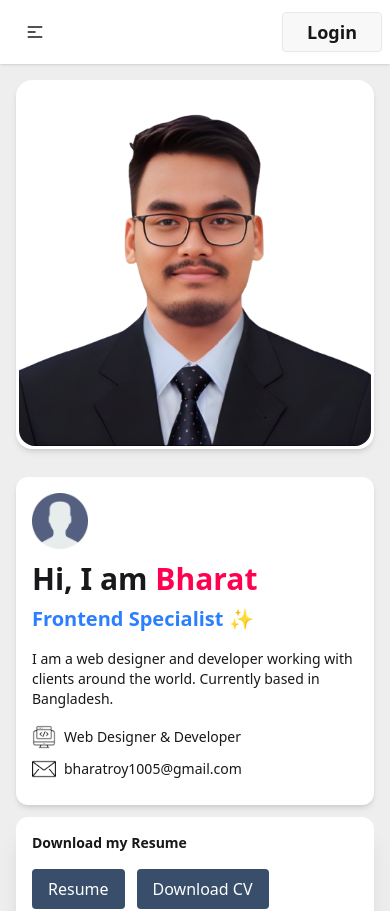
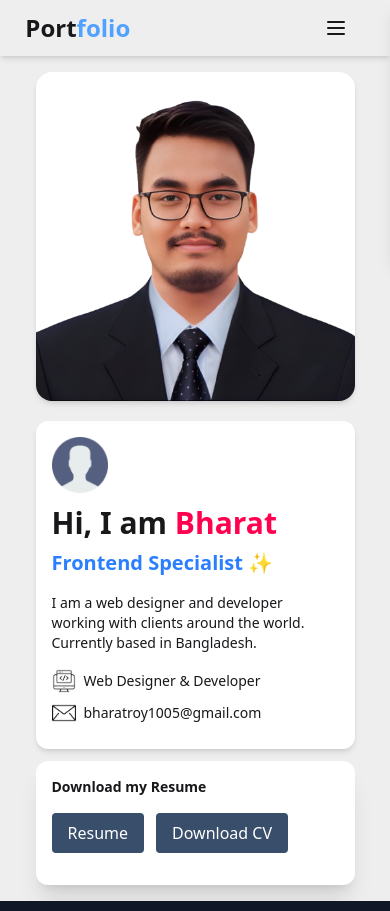
Before and after one commit to bharatroy4D/Bharat-roy, a React (Vite) app: page / in a window 390 px wide. Shown: the top 911 px of the page. Built offline with nearby package versions, Linux system fonts and the light colour scheme.

Commit message:
responsive menu setup

```diff
--- a/src/Components/Header/Header.jsx
+++ b/src/Components/Header/Header.jsx
@@ -1,50 +1,73 @@
-import React from 'react';
+import React, { useState } from 'react';
 import { NavLink } from 'react-router-dom';
-import About from '../Navbar/About/About';
+
+const activeClass = 'bg-gray-200 font-bold';
 
 const Header = () => {
+    const [isOpen, setIsOpen] = useState(false);
+
+    const handleLinkClick = () => {
+        setIsOpen(false); //
+    };
+
     const links = (
         <>
-            <li><NavLink to="/" className={({ isActive }) => isActive ? 'bg-gray-200 font-bold' : ''}>Home</NavLink></li>
-            <li><NavLink to="/about" className={({ isActive }) => isActive ? 'bg-gray-200 font-bold' : ''}>About</NavLink></li>
-            <li><NavLink to="/skill" className={({ isActive }) => isActive ? 'bg-gray-200 font-bold' : ''}>Skills</NavLink></li>
-            <li><NavLink to="/projects" className={({ isActive }) => isActive ? 'bg-gray-200 font-bold' : ''}>Projects</NavLink></li>
-            <li><NavLink to="/contact" className={({ isActive }) => isActive ? 'bg-gray-200 font-bold' : ''}>Contact</NavLink></li>
+            <li><NavLink to="/" onClick={handleLinkClick} className={({ isActive }) => isActive ? activeClass : ''}>Home</NavLink></li>
+            <li><NavLink to="/about" onClick={handleLinkClick} className={({ isActive }) => isActive ? activeClass : ''}>About</NavLink></li>
+            <li><NavLink to="/skill" onClick={handleLinkClick} className={({ isActive }) => isActive ? activeClass : ''}>Skills</NavLink></li>
+            <li><NavLink to="/projects" onClick={handleLinkClick} className={({ isActive }) => isActive ? activeClass : ''}>Projects</NavLink></li>
+            <li><NavLink to="/contact" onClick={handleLinkClick} className={({ isActive }) => isActive ? activeClass : ''}>Contact</NavLink></li>
         </>
     );
 
     return (
-        <div className="sticky top-0 z-50 bg-base-300  mx-auto">
-            <div className="navbar bg-base-100  mx-auto shadow-sm">
-                <div className="navbar-start">
-                    <div className="dropdown">
-                        <label tabIndex={0} className="btn btn-ghost lg:hidden">
-                            <svg xmlns="http://www.w3.org/2000/svg" className="h-5 w-5" fill="none"
-                                viewBox="0 0 24 24" stroke="currentColor">
-                                <path strokeLinecap="round" strokeLinejoin="round" strokeWidth="2"
-                                    d="M4 6h16M4 12h8m-8 6h16" />
-                            </svg>
-                        </label>
-                        <ul tabIndex={0} className="menu menu-sm dropdown-content bg-base-100 rounded-box z-50 mt-3 w-52 p-2 shadow text-lg">
+        <>
+            <header className="sticky top-0 z-50 bg-base-300 w-full shadow-md">
+                <div className="w-[87%] mx-auto flex items-center justify-between py-2 ">
+
+                    {/* Logo */}
+                    <NavLink to="/" className="text-2xl md:text-3xl font-bold whitespace-nowrap">
+                        Port<span className="text-blue-400">folio</span>
+                    </NavLink>
+
+                    {/* Navbar links - hidden on mobile */}
+                    <nav className="hidden lg:flex flex-1 justify-center">
+                        <ul className="menu menu-horizontal gap-4 px-1 text-lg font-medium">
                             {links}
                         </ul>
+                    </nav>
+
+                    {/* Login button - hidden on small devices */}
+                    <div className="hidden lg:flex">
+                        <NavLink to="/login" className="btn border px-6 text-lg">
+                            Login
+                        </NavLink>
                     </div>
-                    <NavLink to="/" className="btn btn-ghost hidden md:block text-2xl md:text-3xl font-bold">
-                        Port<span className="text-blue-400">folio</span>
-                    </NavLink>
+
+                    {/* Mobile Icon */}
+                    <div className="lg:hidden">
+                        <button onClick={() => setIsOpen(true)} className="btn btn-ghost">
+                            <svg xmlns="http://www.w3.org/2000/svg" className="h-6 w-6" fill="none"
+                                viewBox="0 0 24 24" stroke="currentColor">
+                                <path strokeLinecap="round" strokeLinejoin="round" strokeWidth={2}
+                                    d="M4 6h16M4 12h16M4 18h16" />
+                            </svg>
+                        </button>
+                    </div>
                 </div>
-                <div className="navbar-center hidden lg:flex">
-                    <ul className="menu menu-horizontal gap-5 px-1 text-lg font-medium">
-                        {links}
-                    </ul>
+            </header>
+
+            {/* Mobile Sidebar */}
+            <div className={`fixed top-0 right-0 h-fit w-48 bg-base-100 z-[999] shadow-lg rounded transform transition-transform duration-300 ${isOpen ? 'translate-x-0' : 'translate-x-full'}`}>
+                <div className="p-4 flex justify-between items-center border-b">
+                    <h2 className="text-lg font-bold">Menu</h2>
+                    <button onClick={() => setIsOpen(false)} className="text-2xl font-bold">&times;</button>
                 </div>
-                <div className="navbar-end">
-                    <NavLink to="/login" className="btn border  px-6 text-lg">
-                        Login
-                    </NavLink>
-                </div>
+                <ul className="menu px-4 py-2 font-medium space-y-1">
+                    {links}
+                </ul>
             </div>
-        </div>
+        </>
     );
 };
 
--- a/src/Components/Navbar/Home/Home.jsx
+++ b/src/Components/Navbar/Home/Home.jsx
@@ -10,7 +10,7 @@ import mail from "../../../assets/mail.png";
 const Home = () => {
     return (
         <div className="hero bg-base-300  overflow-hidden ">
-            <div className="hero-content flex-col lg:flex-row-reverse   gap-7">
+            <div className="hero-content flex-col lg:flex-row-reverse gap-5 w-[90%] mx-auto">
                 {/* Hero Image */}
                 <motion.div
                     initial={{ scale: 0.8, opacity: 0 }}
@@ -18,7 +18,7 @@ const Home = () => {
                     transition={{ duration: 1, ease: "easeOut" }}
                     className="max-w-sm md:max-w-md lg:max-w-lg xl:max-w-xl"
                 >
-                    <div className="max-w-sm md:max-w-md lg:max-w-lg xl:max-w-xl mx-auto p-[3px] rounded-2xl bg-white shadow-md"
+                    <div className="max-w-sm md:max-w-md lg:max-w-lg xl:max-w-xl mx-auto rounded-2xl bg-white shadow-md"
                     >
                         <img
                             src={hero_img}
@@ -73,19 +73,6 @@ const Home = () => {
                             <img src={mail} alt="Email" className="w-6" />
                             <p>bharatroy1005@gmail.com</p>
                         </div>
-                        {/* <div className="flex items-center gap-2 text-sm">
-                            <img src={map} alt="Location" className="w-6" />
-                            <p>
-                                <a
-                                    href="https://www.google.com/maps/place/Rangpur"
-                                    className="hover:text-red-600"
-                                    target="_blank"
-                                    rel="noreferrer"
-                                >
-                                    Rangpur, Dhaka (Bangladesh)
-                                </a>
-                            </p>
-                        </div> */}
                     </div>
 
                     {/* Resume Download */}
```
